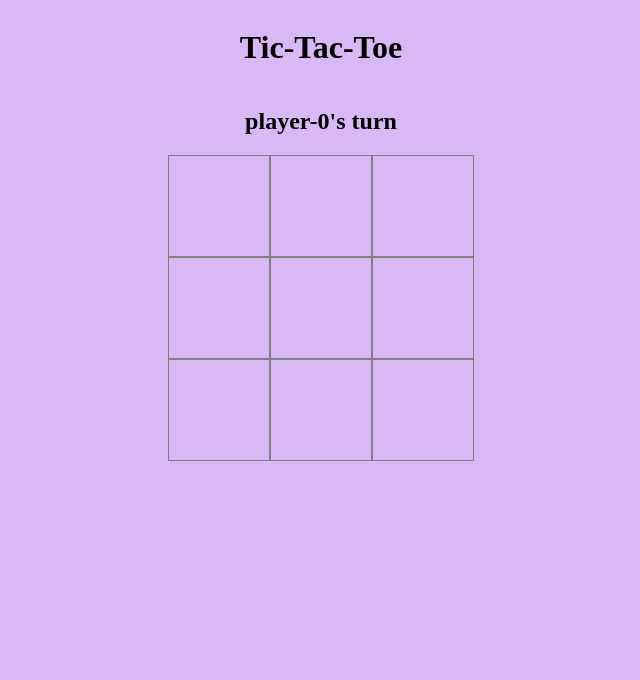
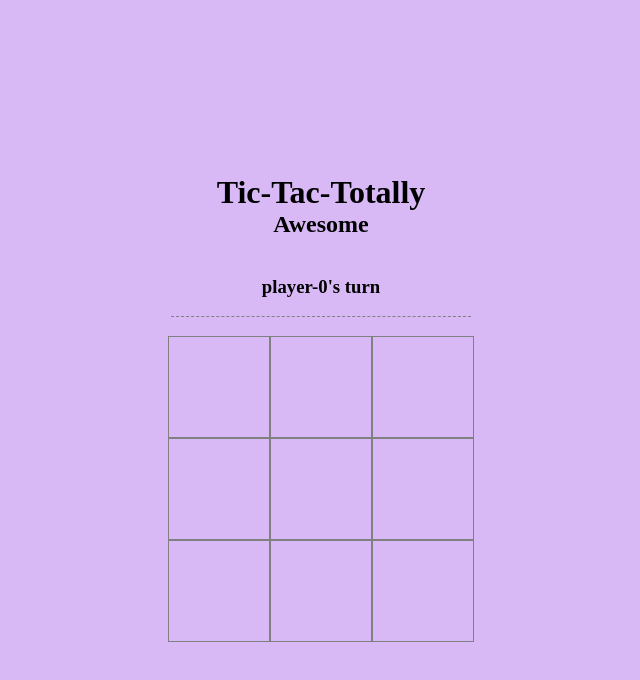
Before and after one commit to samuelfox1/tic-tac-totally-awesome, a plain HTML site: page index.html in a window 1280 px wide. Shown: the whole page, without its empty margins (319-959 px from the left). Drawn offline with Linux system fonts and the light colour scheme.

Commit message:
update: layout and styling

```diff
--- a/assets/style.css
+++ b/assets/style.css
@@ -1,11 +1,24 @@
+
+
 body {
-    background-color: rgba(137, 43, 226, 0.329);
+    height: 100vh;
     display: flex;
     flex-direction: column;
     align-items: center;
+    justify-content: center;
+    background-color: rgba(137, 43, 226, 0.329);
 }
-/* #board {
-} */
+h1,h2 {
+    margin:0
+}
+
+h3 {
+    margin-top: 2em;
+    text-align: center;
+    width: 300px;
+    padding-bottom: 1em;
+    border-bottom: dashed grey 1px;
+}
 
 .row {
     display: flex;
--- a/index.html
+++ b/index.html
@@ -10,8 +10,9 @@
 </head>
 
 <body>
-    <h1>Tic-Tac-Toe</h1>
-    <h2 id="player"></h2>
+    <h1>Tic-Tac-Totally</h1>
+    <h2>Awesome</h2>
+    <h3 id="player"></h3>
     <div id="board">
         <div class="row">
             <div class="box" data-idx="0-0"></div>
```
